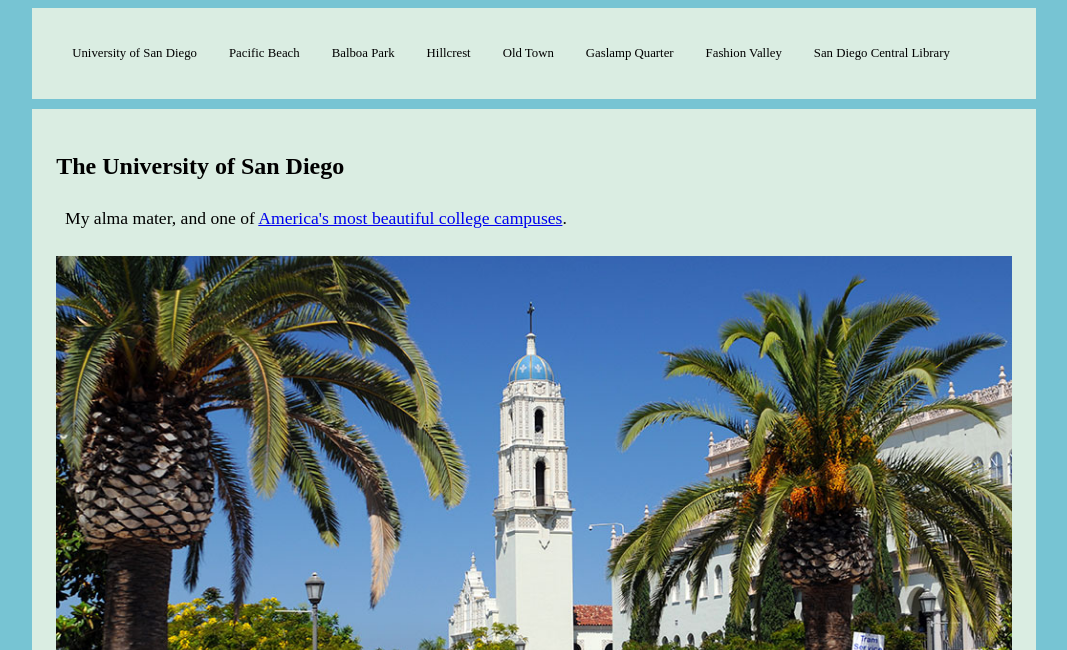
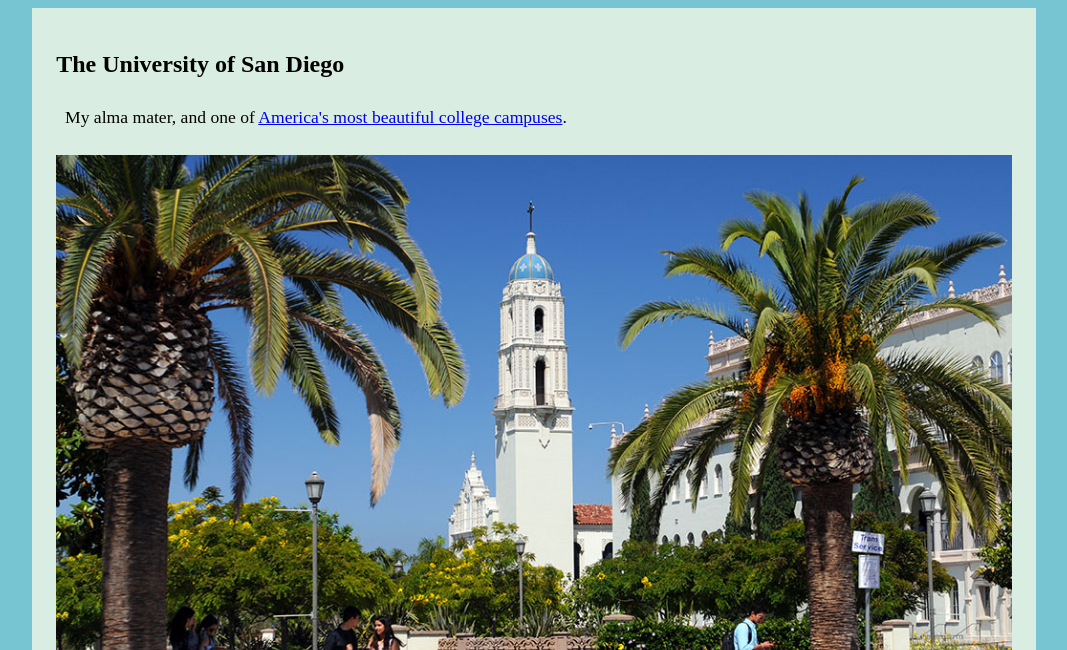
Before and after one commit to jchez/html-me-something, a plain HTML site: page index.html in a window 1280 px wide. Shown: the part 150-800 px from the top of the page, without its empty margins (106-1173 px from the left). Drawn offline with Linux system fonts and the light colour scheme.

Commit message:
Commented out navbar

```diff
--- a/index.html
+++ b/index.html
@@ -13,8 +13,7 @@
         </header>
         <main>
             <article>
-                <section>
-                    <nav>
+                <!--<nav>
                     <ul>
                         <li>
                             <a href="#USD">University of San Diego</a>
@@ -41,8 +40,7 @@
                             <a href="#central-library">San Diego Central Library</a>
                         </li>
                     </ul>
-                    </nav>
-                </section>
+                </nav>-->
                 <section>
                     <a name="USD"></a>
                     <h2>The University of San Diego</h2>
--- a/styles.css
+++ b/styles.css
@@ -38,7 +38,7 @@ section p {
     font-size: 1.2em;
 }
 
-ul {
+/*ul {
     list-style-type: none;
     margin: 0;
     padding: 0;
@@ -63,3 +63,11 @@ li a {
 li a:hover {
     background-color: #daede2;
 }
+
+nav {
+    margin: 1%;
+    width: 100%;
+    padding: 0.5em;
+    display: inline-block;
+    position: relative;
+}*/
```
Lines whose indentation alone changed are shown as unchanged.
